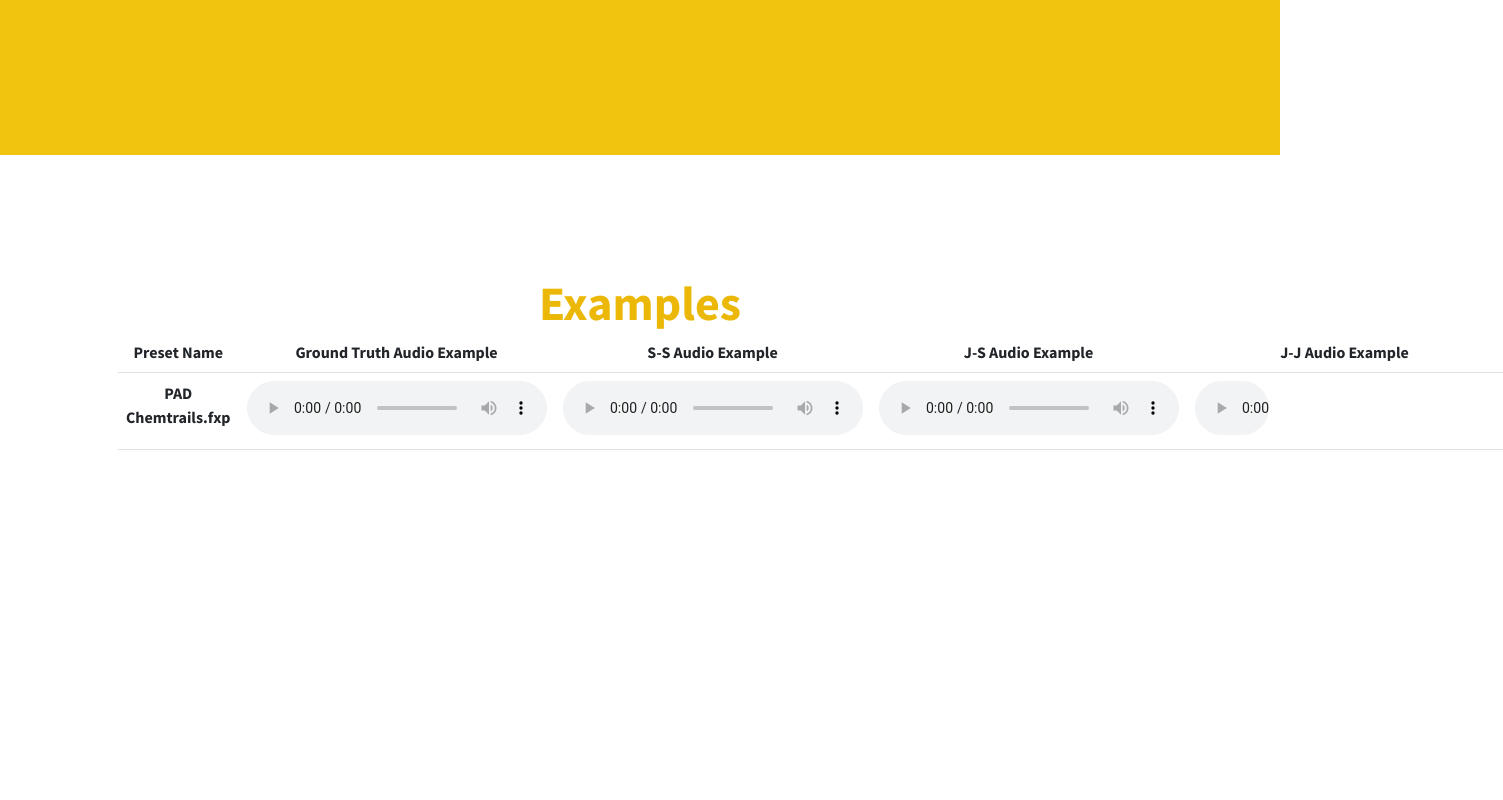
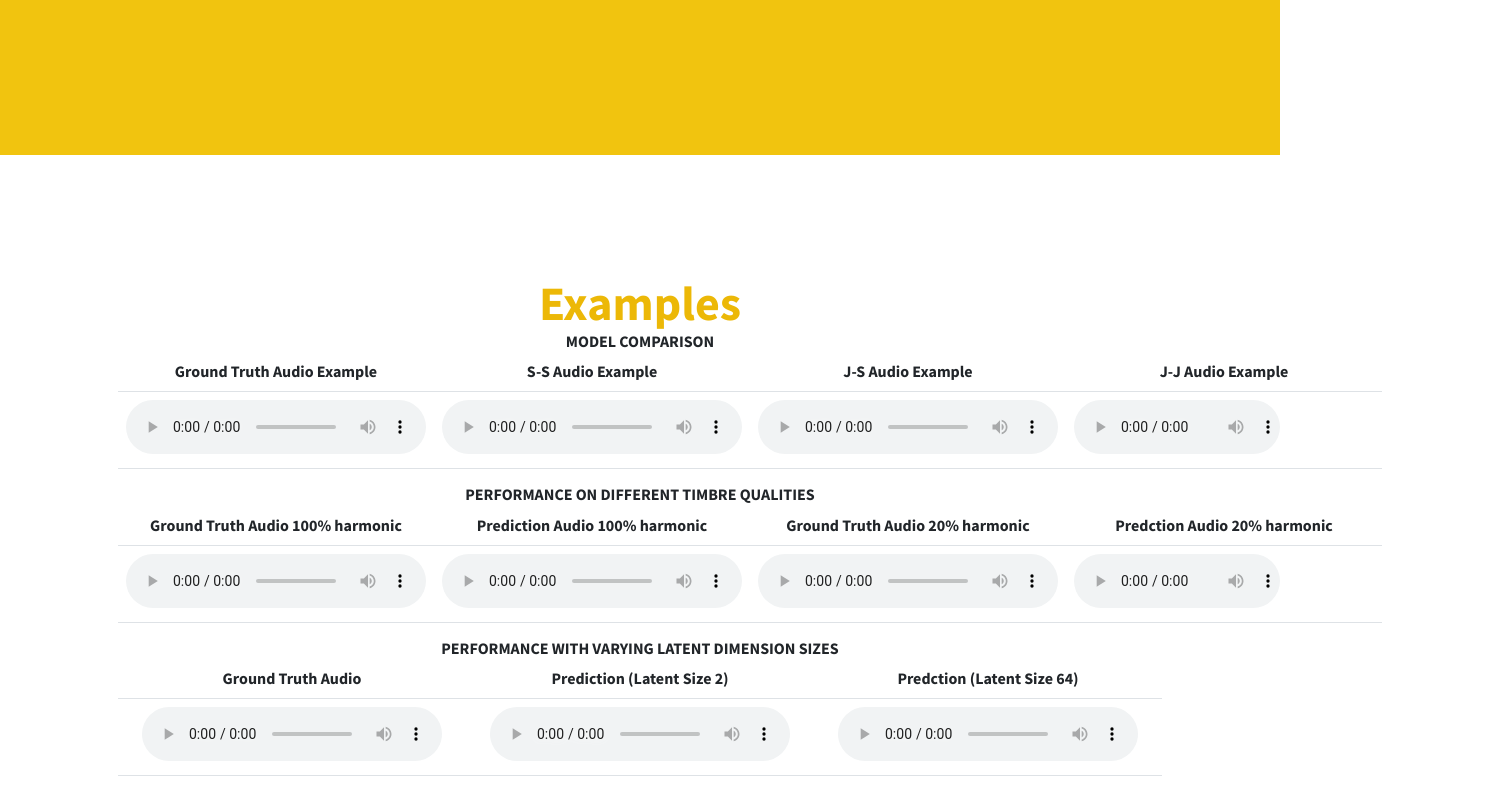
Before and after one commit to dafaronbi/Multi-Task-Automatic-Synthesizer-Programming, a plain HTML site: page index.html in a window 1280 px wide. Shown: the part 3581-4381 px from the top of the page, 1503 px wide, since content can reach past the window. Before the commit the page ends 4167 px from the top, so only its background shows below. Drawn offline with nearby package versions, Linux system fonts and the light colour scheme.

Commit message:
added more audio examples

```diff
--- a/index.html
+++ b/index.html
@@ -143,10 +143,10 @@
             <div class="container px-4 px-lg-5">
                 <div class="content-section-heading text-center">
                     <h2 class="text-secondary mb-0">Examples</h2>
+                    <h3 class=" mb-0"> Model Comparison</h3>
                     <table class="table">
                         <thead>
                           <tr>
-                            <th scope="col">Preset Name</th>
                             <th scope="col">Ground Truth Audio Example</th>
                             <th scope="col">S-S Audio Example</th>
                             <th scope="col">J-S Audio Example</th>
@@ -155,7 +155,6 @@
                         </thead>
                         <tbody>
                             <tr>
-                                <th scope="col">PAD Chemtrails.fxp</th>
                                 <th scope="col"><audio controls preload="metadata" style=" width:300px;" controlsList="nodownload">
                                     <source src="assets/audio/example1_ground_truth.wav" type="audio/mpeg">
                                     Your browser does not support the audio element.
@@ -173,8 +172,73 @@
                                     Your browser does not support the audio element.
                                     </audio></th>
                               </tr>
+
                         </tbody>
                       </table>
+
+                      <h3 class=" mb-0"> Performance on Different Timbre Qualities</h3>
+                      <table class="table">
+                        <thead>
+                          <tr>
+                            <th scope="col">Ground Truth Audio 100% harmonic</th>
+                            <th scope="col">Prediction Audio 100% harmonic</th>
+                            <th scope="col">Ground Truth Audio 20% harmonic</th>
+                            <th scope="col">Predction Audio 20% harmonic</th>
+                          </tr>
+                        </thead>
+                        <tbody>
+                            <tr>
+                                <th scope="col"><audio controls preload="metadata" style=" width:300px;" controlsList="nodownload">
+                                    <source src="assets/audio/example2-0truth.wav" type="audio/mpeg">
+                                    Your browser does not support the audio element.
+                                    </audio></th>
+                                <th scope="col"><audio controls preload="metadata" style=" width:300px;" controlsList="nodownload">
+                                    <source src="assets/audio/example2-0predict.wav" type="audio/mpeg">
+                                    Your browser does not support the audio element.
+                                    </audio></th>
+                                <th scope="col"><audio controls preload="metadata" style=" width:300px;" controlsList="nodownload">
+                                    <source src="assets/audio/example2-20truth.wav" type="audio/mpeg">
+                                    Your browser does not support the audio element.
+                                    </audio></th>
+                                <th scope="col"><audio controls preload="metadata" style=" width:300px;" controlsList="nodownload">
+                                    <source src="assets/audio/example2-20predict.wav" type="audio/mpeg">
+                                    Your browser does not support the audio element.
+                                    </audio></th>
+                              </tr>
+
+                        </tbody>
+                      </table>
+
+                      <h3 class=" mb-0"> Performance with Varying Latent Dimension Sizes</h3>
+                      <table class="table">
+                        <thead>
+                          <tr>
+
+                            <th scope="col">Ground Truth Audio</th>
+                            <th scope="col">Prediction (Latent Size 2)</th>
+                            <th scope="col">Predction (Latent Size 64)</th>
+                          </tr>
+                        </thead>
+                        <tbody>
+                            <tr>
+                                <th scope="col"><audio controls preload="metadata" style=" width:300px;" controlsList="nodownload">
+                                    <source src="assets/audio/example3-truth.wav" type="audio/mpeg">
+                                    Your browser does not support the audio element.
+                                    </audio></th>
+                                <th scope="col"><audio controls preload="metadata" style=" width:300px;" controlsList="nodownload">
+                                    <source src="assets/audio/example3-l2.wav" type="audio/mpeg">
+                                    Your browser does not support the audio element.
+                                    </audio></th>
+                                <th scope="col"><audio controls preload="metadata" style=" width:300px;" controlsList="nodownload">
+                                    <source src="assets/audio/example3-l64.wav" type="audio/mpeg">
+                                    Your browser does not support the audio element.
+                                    </audio></th>
+                              </tr>
+
+                        </tbody>
+                      </table>
+
+
                 </div>
             </div>
         </section>
```
